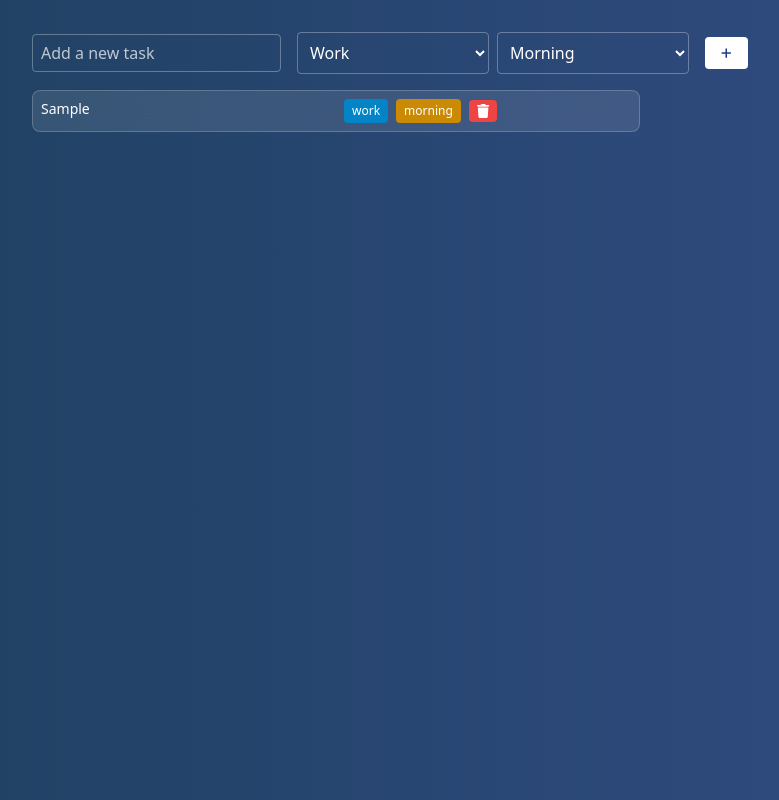
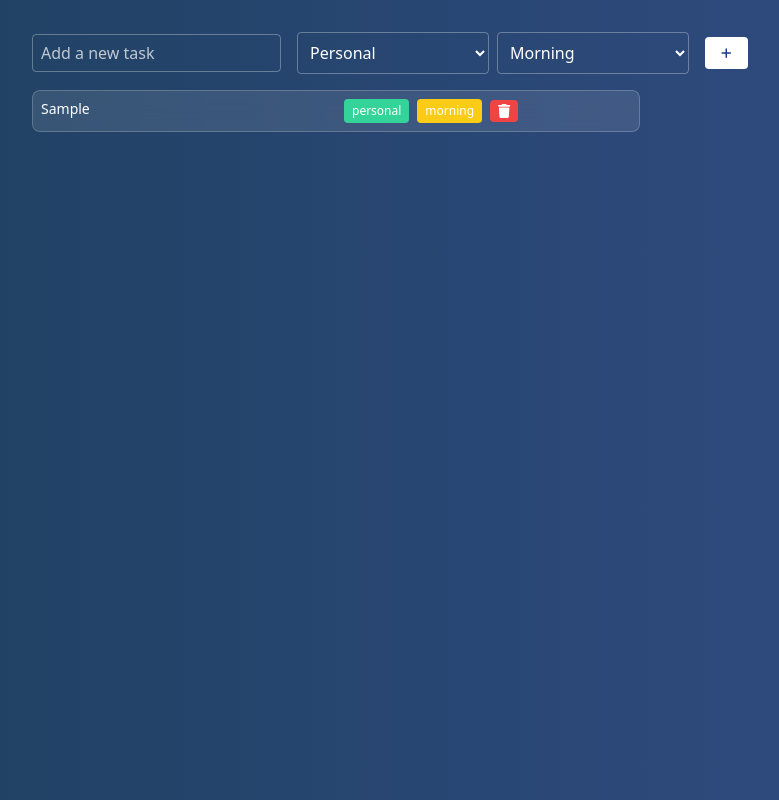
Before and after one commit to LivingtonMerello98/React---TodoList, a React (Vite) app: page / in a window 1280 px wide. Both pictures are taken after typing "Sample" into the empty fields and a click on the button 1030 px from the left and 53 px from the top of the page. Shown: the whole page, without its empty margins (304-1083 px from the left). Built offline with nearby package versions, Linux system fonts and the light colour scheme.

Commit message:
[UPD] category colors labels

```diff
--- a/src/components/AddTask.jsx
+++ b/src/components/AddTask.jsx
@@ -4,7 +4,7 @@ import { FontAwesomeIcon } from '@fortawesome/react-fontawesome';
 
 function AddTask() {
     const [task, setTask] = useState('');
-    const [category, setCategory] = useState('work');
+    const [category, setCategory] = useState('personal');
     const [time, setTime] = useState('morning');
     const { addTask } = useTaskContext();
 
--- a/src/components/ToDoItem.jsx
+++ b/src/components/ToDoItem.jsx
@@ -5,28 +5,29 @@ function ToDoItem({ task, onRemove }) {
     const getCategoryColor = (category) => {
         switch (category) {
             case 'work':
-                return 'bg-sky-600';  // Cambiato in blu
+                return 'bg-sky-500 text-white';
             case 'fun':
-                return 'bg-teal-600'; // Cambiato in teal
-            case 'gym':
-                return 'bg-teal-500'; // Cambiato in teal
+                return 'bg-pink-500 text-white';
+            case 'personal':
+                return 'bg-emerald-400 text-white';
             default:
-                return 'bg-gray-600';
+                return 'bg-gray-300 text-gray-700';
         }
     };
 
     const getTimeColor = (time) => {
         switch (time) {
             case 'morning':
-                return 'bg-yellow-600';
+                return 'bg-yellow-400 text-gray-800';
             case 'afternoon':
-                return 'bg-orange-600';
+                return 'bg-orange-500 text-white';
             case 'evening':
-                return 'bg-purple-600';
+                return 'bg-indigo-800 text-white';
             default:
-                return 'bg-gray-600';
+                return 'bg-gray-300 text-gray-700';
         }
     };
+
 
     return (
         <li className={`glass-card flex justify-between items-center p-2 text-white rounded mb-2`}>
--- a/src/index.css
+++ b/src/index.css
@@ -113,6 +113,8 @@ input.input-class::placeholder {
   }
 
 
+
+
 @keyframes spin {
     0% {
         transform: rotate(0deg);
```
